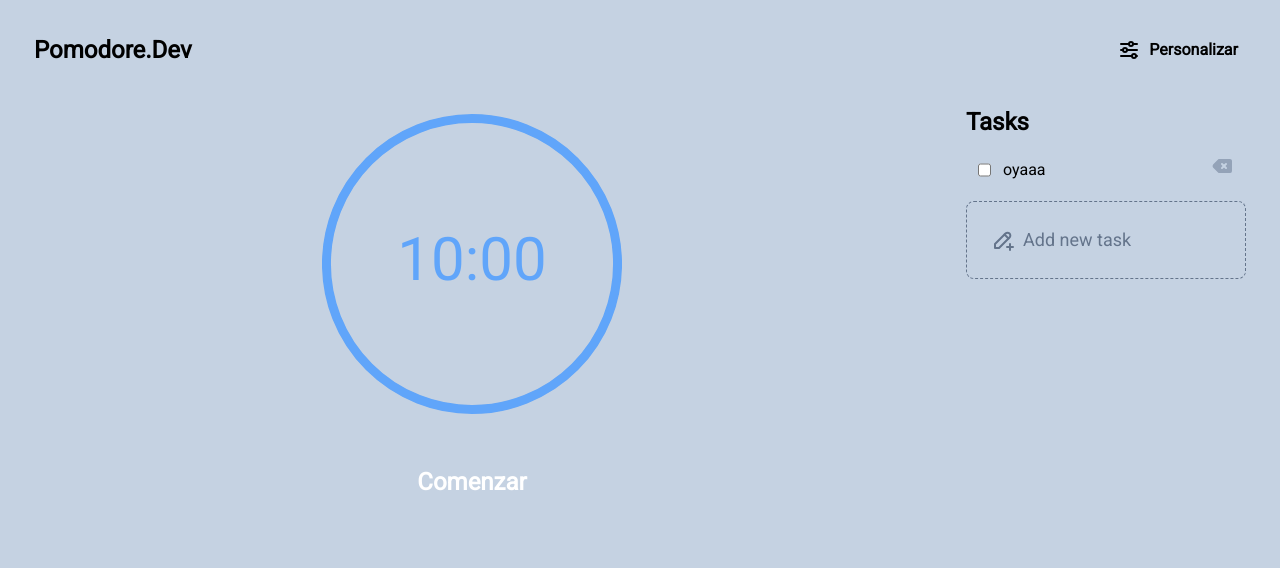
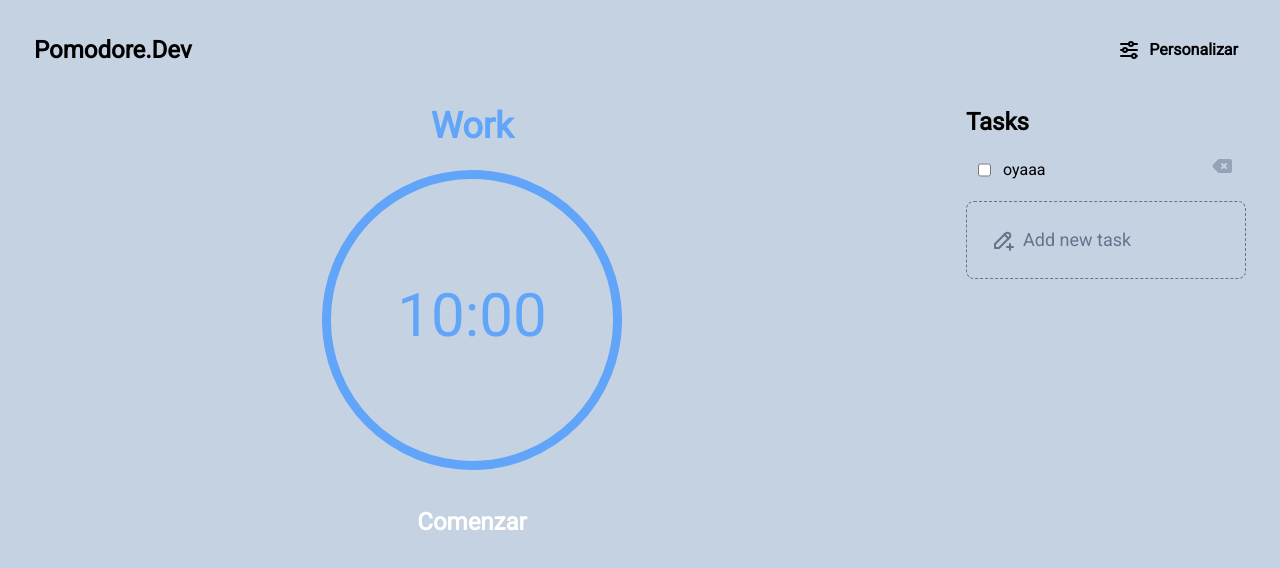
Before and after one commit to darckis28/pomodorodev, a React (Vite) app: page / in a window 1280 px wide. Shown: the top 568 px of the page. Built offline with nearby package versions, Linux system fonts and the light colour scheme; what tw-neumorphism would draw is missing.

Commit message:
modificar el diseño del componente Pomodoro para incluir un título dinámico y ajustar el espaciado

```diff
--- a/src/components/Pomodoro.jsx
+++ b/src/components/Pomodoro.jsx
@@ -57,7 +57,14 @@ const Pomodoro = () => {
   let seconds = secondsTimer % 60;
   if (seconds < 10) seconds = "0" + seconds;
   return (
-    <div className="flex justify-center items-center flex-col my-5 gap-8 flex-1">
+    <div className="flex justify-center items-center flex-col my-5 gap-4 flex-1">
+      <h3
+        className={`text-4xl font-semibold transition-all ${
+          isWork ? "text-blue-400" : "text-green-300"
+        }`}
+      >
+        {isWork ? "Work" : "breack"}
+      </h3>
       <Circle
         porcent={percentage}
         text={minutes + ":" + seconds}
```
